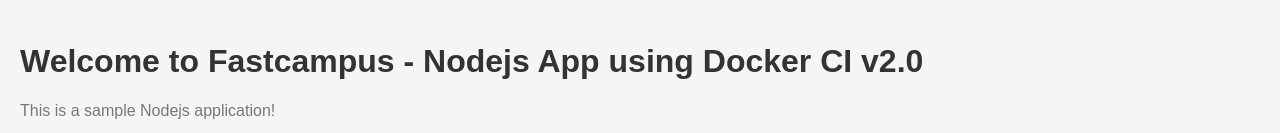
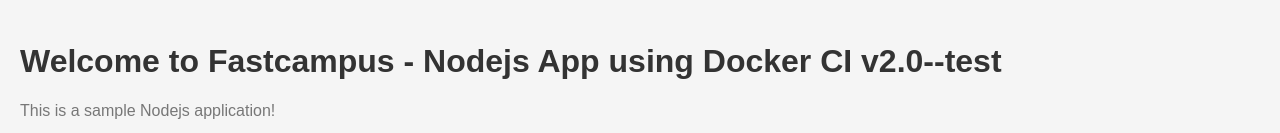
Before and after one commit to hgkim-work/docker-ci, a website: page public/index.html in a window 1280 px wide. Shown: the part 284-417 px from the top of the page. Drawn offline with Linux system fonts and the light colour scheme.

Commit message:
fastcampus docker CI

```diff
--- a/public/index.html
+++ b/public/index.html
@@ -7,7 +7,7 @@
 </head>
 <body>
   <img src="images/fastcampus.png" alt="fastcampus logo">
-  <h1>Welcome to Fastcampus - Nodejs App using Docker CI v2.0
+  <h1>Welcome to Fastcampus - Nodejs App using Docker CI v2.0--test
   </h1>
   <p>This is a sample Nodejs application!</p>
 </body>
```
